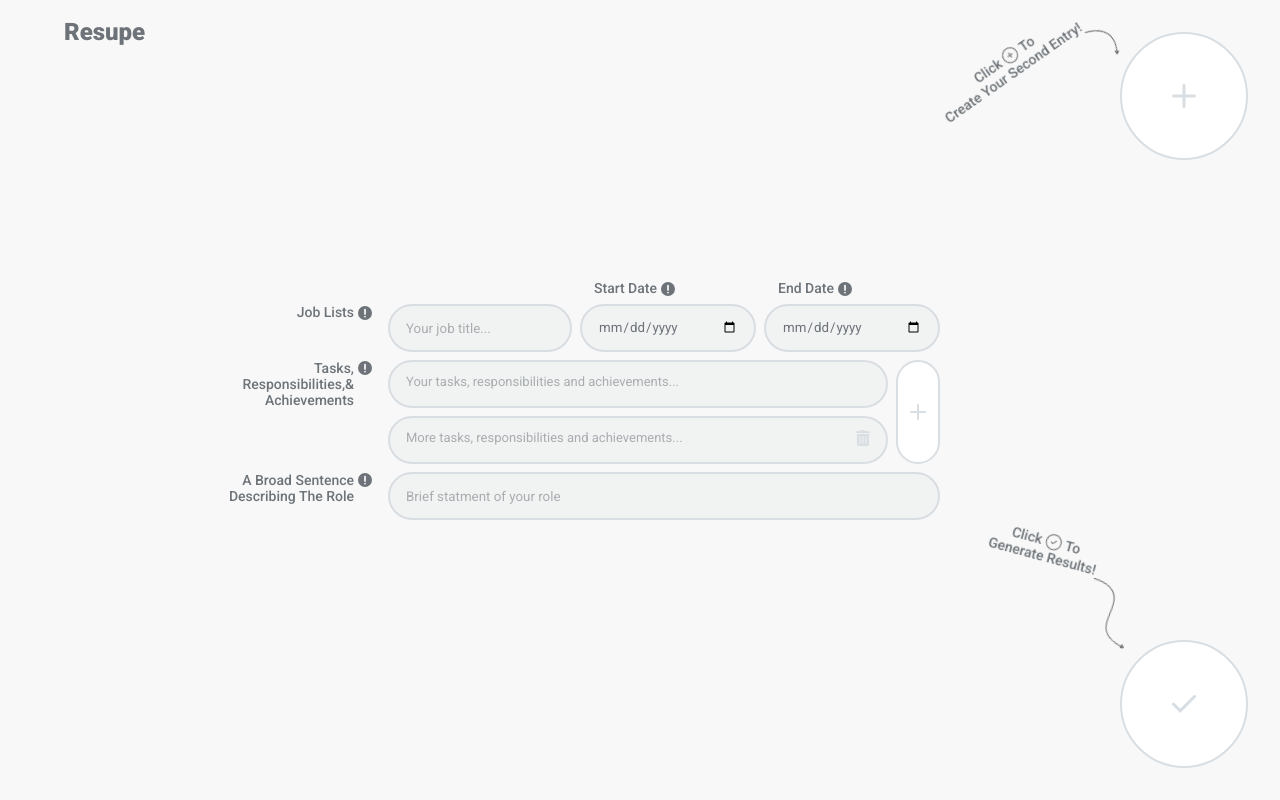
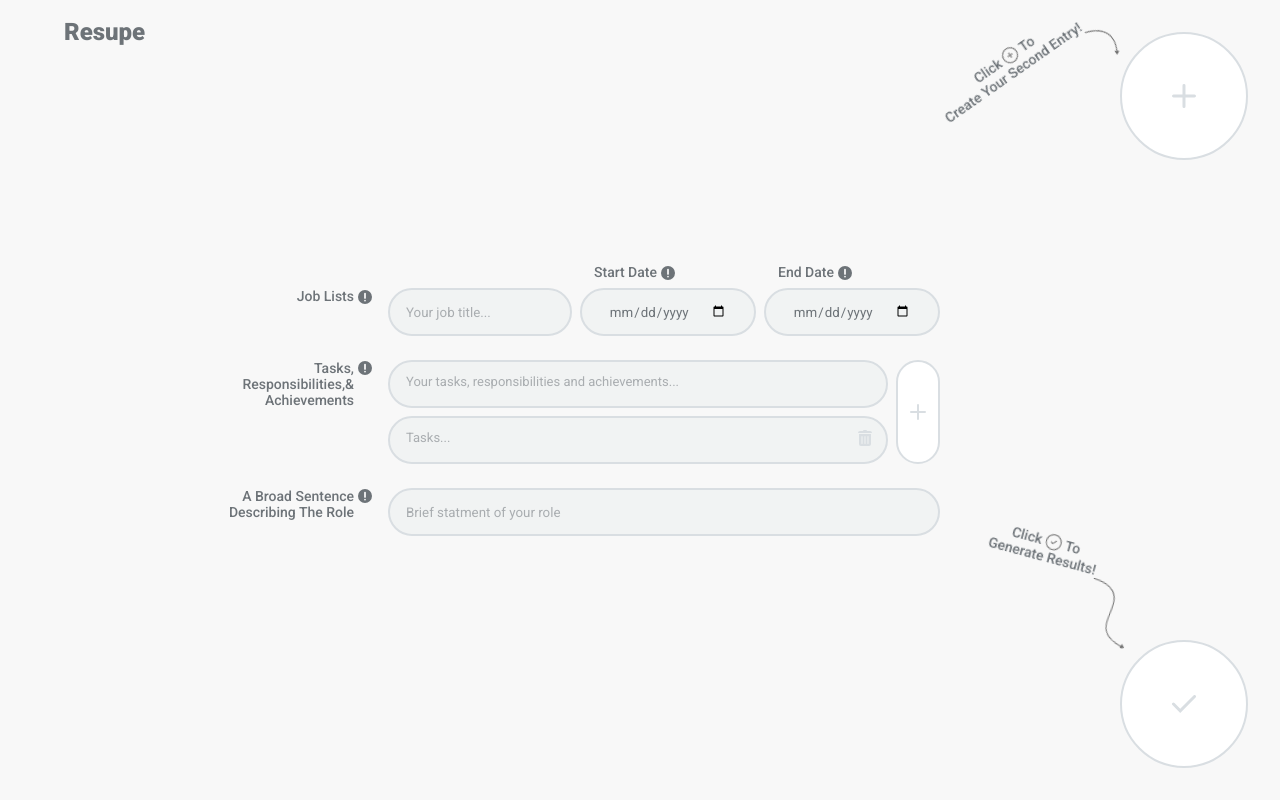
Before and after one commit to DoctorAcid/Resupe, a React (Create React App) app: page / in a window 1280 px wide. Both pictures are taken after a click on the element 911 px from the left and 412 px from the top of the page. Built offline with nearby package versions, Linux system fonts and the light colour scheme.

Commit message:
frontend update

```diff
--- a/package.json
+++ b/package.json
@@ -11,9 +11,10 @@
     "@types/react": "^18.0.26",
     "@types/react-dom": "^18.0.10",
     "@types/styled-components": "^5.1.26",
+    "framer-motion": "^8.4.3",
     "react": "^18.2.0",
     "react-dom": "^18.2.0",
-    "react-scripts": "^2.1.3",
+    "react-scripts": "^5.0.1",
     "react-transition-group": "^4.4.5",
     "styled-components": "^5.3.6",
     "typescript": "^4.9.4",
@@ -42,8 +43,5 @@
       "last 1 firefox version",
       "last 1 safari version"
     ]
-  },
-  "devDependencies": {
-    "@types/react-transition-group": "^4.4.5"
   }
 }
--- a/src/App.css
+++ b/src/App.css
@@ -6,6 +6,7 @@
     padding: 0;
     font-family: roboto, sans-serif;
     color: #6D7378;
+    scroll-behavior: smooth;
 }
 
 body {
--- a/src/Pages/Main.tsx
+++ b/src/Pages/Main.tsx
@@ -4,8 +4,8 @@ import { Column } from "../components/Containers/Column";
 import { Row } from "../components/Containers/Row";
 import MainContainer from "../components/MainContent/MainContainer";
 import NavBar from "../components/NavBar/NavBar";
-import { CSSTransition, TransitionGroup } from "react-transition-group";
 import "./style.css";
+import { motion } from "framer-motion";
 
 interface IputItmes {
   id: number;
@@ -13,7 +13,7 @@ interface IputItmes {
   isVisible: boolean;
 }
 
-const Wrap = styled.div`
+const Wrap = styled(motion.div)`
   display: flex;
   flex-direction: column;
   width: 100vw;
@@ -22,7 +22,7 @@ const Wrap = styled.div`
   align-items: center;
 `;
 
-const Wrapper = styled.div`
+const Wrapper = styled(motion.div)`
   display: flex;
   flex-direction: column;
   gap: 8px;
@@ -32,7 +32,6 @@ const Wrapper = styled.div`
   max-width: 90%;
   margin-left: -128px;
   opacity: 0;
-  transition: all ease-in 0.3s;
   @media (max-width: 920px) {
     margin-left: -64px;
   }
@@ -46,7 +45,7 @@ const Wrapper = styled.div`
   }
 `;
 
-const LargeButton = styled.div`
+const LargeButton = styled(motion.div)`
   display: flex;
   justify-content: center;
   align-items: center;
@@ -55,7 +54,6 @@ const LargeButton = styled.div`
   border-radius: 64px;
   background-color: #fff;
   border: 2px solid #d9dee2;
-  transition: all ease-in 0.3s;
   &:hover {
     transform: scale(1.1);
     background-color: #d9dee2;
@@ -92,7 +90,7 @@ const BottomSection = styled(Column)`
   }
 `;
 
-const ContentWrap = styled.div`
+const ContentWrap = styled(motion.div)`
   display: flex;
   flex-direction: column;
   justify-content: center;
@@ -103,18 +101,19 @@ const ContentWrap = styled.div`
   }
 `;
 
-const Content = styled.div`
+const Content = styled(motion.div)`
+  position: relative;
   display: flex;
   align-items: center;
-  padding: 48px 0;
-  transition: all ease-in 0.3s;
+  margin-top: -48px;
+  opacity: 0;
   @media (max-width: 742px) {
     flex-direction: column;
     gap: 16px;
   }
 `;
 
-const DeleteButton = styled.div`
+const DeleteButton = styled(motion.div)`
   display: flex;
   position: absolute;
   justify-content: center;
@@ -180,7 +179,7 @@ const AddTaskText = styled(Column)`
   }
 `;
 
-const Popup = styled.div`
+const Popup = styled(motion.div)`
   position: fixed;
   bottom: 32px;
   display: flex;
@@ -217,10 +216,6 @@ const Main = () => {
   const [mainWrapHeight, setMainWrapHeight] = useState(false);
 
   useEffect(() => {
-    if (mainWrap.current) {
-      mainWrap.current.style.opacity = "1";
-    }
-
     if (newEntry.current) {
       newEntry.current.scrollIntoView({
         behavior: "smooth",
@@ -231,6 +226,11 @@ const Main = () => {
   });
 
   const handleEntry = () => {
+    setClicked(true);
+    setTimeout(() => {
+      setClicked(false);
+    }, 800);
+    setPopupText("Added");
     setEntryInputs([
       ...entryInputs,
       {
@@ -239,8 +239,6 @@ const Main = () => {
         isVisible: true,
       },
     ]);
-    setClicked(true);
-    setPopupText("Added");
 
     if (mainWrap.current) {
       const WrapHeight = mainWrap.current.offsetHeight;
@@ -248,40 +246,29 @@ const Main = () => {
         setTopPosition(true);
       }
     }
-
-    if (addTask.current) {
-      addTask.current.style.opacity = "0";
-    }
-
-    if (popup.current) {
-      popup.current.style.opacity = "1";
-    }
-
-    setTimeout(() => {
-      if (popup.current) {
-        popup.current.style.opacity = "0";
-      }
-    }, 2000);
   };
 
   const handleSubmit = () => {
+    setClicked(true);
+    setTimeout(() => {
+      setClicked(false);
+    }, 800);
+    setPopupText("Submited");
     if (submitText.current) {
       submitText.current.style.opacity = "0";
     }
-
-    if (popup.current) {
-      popup.current.style.opacity = "1";
-      setPopupText("Submited");
-    }
-
-    setTimeout(() => {
-      if (popup.current) {
-        popup.current.style.opacity = "0";
-      }
-    }, 2000);
   };
 
   const removeContent = (index: number) => {
+    setClicked(true);
+    setTimeout(() => {
+      setClicked(false);
+    }, 800);
+    setPopupText("Removed");
+    setTimeout(() => {
+      setEntryInputs(entryInputs.filter((i) => i.id !== index));
+    }, 600);
+
     setEntryInputs(
       entryInputs.map((input) => {
         if (input.id === index) {
@@ -297,21 +284,6 @@ const Main = () => {
         setTopPosition(false);
       }
     }
-
-    setTimeout(() => {
-      setEntryInputs(entryInputs.filter((i) => i.id !== index));
-    }, 300);
-
-    setTimeout(() => {
-      if (popup.current) {
-        popup.current.style.opacity = "0";
-      }
-    }, 2000);
-
-    if (popup.current) {
-      popup.current.style.opacity = "1";
-      setPopupText("Removed");
-    }
   };
 
   return (
@@ -321,42 +293,60 @@ const Main = () => {
         justifyContent: topPosition || mainWrapHeight ? "flex-start" : "center",
       }}
     >
-      <Wrapper ref={mainWrap}>
+      <Wrapper animate={{ opacity: "1" }} ref={mainWrap}>
         <NavBar />
-
-        <TransitionGroup>
         <ContentWrap ref={contentWrap}>
           {entryInputs.map((index, i) => {
             if (index.id === 1) {
               return (
-                  <Content key={index.id}>
+                <Content
+                  key={index.id}
+                  style={{
+                    marginTop: "0px",
+                    padding: "48px 0",
+                    opacity: 1,
+                  }}
+                >
                   <MainContainer
                     titleOpacity={true}
                     setTopPosition={setTopPosition}
-                      setMainWrapHeight={setMainWrapHeight}
                   />
                 </Content>
               );
             }
             return (
-                <CSSTransition
-                  in={clicked}
-                  timeout={1000}
-                  classNames="main"
-                  key={index.id}
-                >
               <Content
                 className="content mainContent"
                 ref={newEntry}
+                animate={{
+                  marginTop: index.isVisible ? "0px" : "-48px",
+                  opacity: index.isVisible ? "1" : "0",
+                }}
+                transition={{
+                  delay: index.isVisible ? 0 : 0.3,
+                }}
+                key={index.id}
+              >
+                <motion.div
                   style={{
-                      opacity: index.isVisible ? "" : 0,
-                      marginTop: index.isVisible ? "0px" : "-300px",
+                    position: "relative",
+                    display: "flex",
+                    alignItems: "center",
+                    opacity: "0",
+                    marginTop: "-48px",
+                  }}
+                  animate={{
+                    padding: index.isVisible ? "48px 0" : "0px",
+                    marginTop: index.isVisible ? "0px" : "-48px",
+                    opacity: index.isVisible ? "1" : "0",
+                  }}
+                  transition={{
+                    delay: index.isVisible ? 0.3 : 0,
                   }}
                 >
                   <MainContainer
                     setTopPosition={setTopPosition}
                     titleOpacity={false}
-                      setMainWrapHeight={setMainWrapHeight}
                   />
                   <DeleteButton onClick={() => removeContent(index.id)}>
                     <svg
@@ -373,13 +363,13 @@ const Main = () => {
                       />
                     </svg>
                   </DeleteButton>
+                </motion.div>
               </Content>
-                </CSSTransition>
             );
           })}
         </ContentWrap>
-        </TransitionGroup>
       </Wrapper>
+
       <BottomSection>
         <AddTaskText ref={addTask}>
           <Row gap="4px" justify="c">
@@ -510,7 +500,8 @@ const Main = () => {
           </svg>
         </LargeButton>
       </BottomSection>
-      <Popup ref={popup}>
+
+      <Popup animate={{ opacity: clicked ? "1" : "0" }} ref={popup}>
         <svg
           xmlns="http://www.w3.org/2000/svg"
           width="18"
--- a/src/Pages/style.css
+++ b/src/Pages/style.css
@@ -1,30 +1,3 @@
-.content{
-    opacity: 0;
-    top: -300px;
-    transition: all ease-in 1s;
-}
-
-.input{
-    width: 100%;
-    opacity: 0;
-    top: -48px;
-    width: 0px;
-}
-
-.main-enter-active {
-    width: 100%;
-    position: relative;
-    opacity: 1;
-    top: 0;
-}
-
-.main-enter-done{
-    width: 100%;
-    position: relative;
-    opacity: 1;
-    top: 0;
-}
-
 
 
 
--- a/src/components/Containers/Column.tsx
+++ b/src/components/Containers/Column.tsx
@@ -1,7 +1,8 @@
 import React from "react";
 import styled from "styled-components";
+import { motion } from "framer-motion";
 
-export const Column = styled.div<{
+export const Column = styled(motion.div)<{
   width?: string;
   padding?: "sm" | "md" | "lg" | string;
   gap?: "sm" | "md" | "lg" | string;
--- a/src/components/Containers/Row.tsx
+++ b/src/components/Containers/Row.tsx
@@ -1,7 +1,8 @@
 import React from "react";
 import styled from "styled-components";
+import { motion } from "framer-motion";
 
-export const Row = styled.div<{
+export const Row = styled(motion.div)<{
   width?: string;
   padding?: "sm" | "md" | "lg" | string;
   gap?: "sm" | "md" | "lg" | string;
--- a/src/components/Inputs/inputs.tsx
+++ b/src/components/Inputs/inputs.tsx
@@ -1,29 +1,33 @@
 import React from "react";
 import styled from "styled-components";
+import { motion } from "framer-motion";
 
-export const Input = styled("input")`
+export const Input = styled(motion.input)`
+  display: flex;
+  justify-content: center;
   width: 100%;
   height: 48px;
-  padding: 12px 16px;
+  padding: 0 16px;
   border: 2px solid #d9dee2;
   border-radius: 24px;
   outline: none;
   color: #6d7378;
   background-color: #f1f3f3;
-  transition: all ease-in 0.3s;
   min-width: 128px;
   ::placeholder {
     color: #a9adb0;
   }
   &:hover {
     border: 2px solid #6d7378;
+    transition: all ease-in 0.3s;
   }
 `;
 
-export const LargeInput = styled.textarea`
+export const LargeInput = styled(motion.textarea)`
+  display: flex;
+  justify-content: center;
   width: 100%;
-  height: 0px;
-  padding: 12px 16px;
+  height: 100%;
   border: 2px solid #d9dee2;
   border-radius: 28px;
   outline: none;
@@ -32,11 +36,11 @@ export const LargeInput = styled.textarea`
   background-color: #f1f3f3;
   vertical-align: text-top;
   resize: none;
-  transition: all ease-in 0.3s;
   ::placeholder {
     color: #a9adb0;
   }
   &:hover {
     border: 2px solid #6d7378;
+    transition: all ease-in 0.3s;
   }
 `;
--- a/src/components/MainContent/MainContainer.tsx
+++ b/src/components/MainContent/MainContainer.tsx
@@ -1,10 +1,10 @@
 import React, { useEffect, useRef, useState } from "react";
-import { CSSTransition, TransitionGroup } from "react-transition-group";
 import styled from "styled-components";
 import { Column } from "../Containers/Column";
 import { Row } from "../Containers/Row";
 import { Input, LargeInput } from "../Inputs/inputs";
 import TitleTag from "../TitleTag/TitleTag";
+import { motion } from "framer-motion";
 
 interface InputItems {
   id: number;
@@ -15,24 +15,23 @@ interface InputItems {
 interface Props {
   setTopPosition: React.Dispatch<React.SetStateAction<boolean>>;
   titleOpacity: boolean;
-  setMainWrapHeight: React.Dispatch<React.SetStateAction<boolean>>;
 }
 
-const AddTasks = styled.div`
-  position: absolute;
+const AddTasks = styled(motion.div)`
   display: flex;
   flex-direction: column;
   justify-content: center;
   align-items: center;
   z-index: 1;
-  right: 7px;
   border: 2px solid #d9dee2;
   background-color: #fff;
   padding: 24px 12px;
   border-radius: 24px;
   height: 88px;
-  transition: all ease-in 0.3s;
+
+  transition: box-shadow ease-in 0.3s;
   &:hover {
+    transition: border ease-in 0.3s;
     border: 2px solid #6d7378;
     box-shadow: 8px 8px 40px 0px #0000000d;
   }
@@ -43,54 +42,72 @@ const AddTasks = styled.div`
   }
 `;
 
-const DeleteButton = styled.div`
+const DeleteButton = styled(motion.div)`
   position: absolute;
-  padding: 0 18px;
   right: 0;
-  transition: fill ease-in 0.3s;
+  opacity: 0;
+  padding: 0 16px;
+
   &:hover svg path {
     fill: red;
     transition: fill ease-in 0.3s;
   }
 `;
 
-const InputContaner = styled(Column)`
+const MultiInputs = styled(motion.div)`
+  display: flex;
+  align-items: flex-start;
+  justify-content: flex-start;
+  gap: 8px;
+  width: 100%;
+`;
+
+const InputContaner = styled(motion.div)`
+  position: relative;
+  display: flex;
+  align-items: center;
   width: 0;
-  transition: all ease-in 0.3s;
+  height: 0;
+  opacity: 1;
 `;
 
 const TopSection = styled(Column)`
   gap: 8px;
 `;
 
-const MainContainer = ({
-  setTopPosition,
-  titleOpacity,
-  setMainWrapHeight,
-}: Props) => {
+const MainContainer = ({ setTopPosition, titleOpacity }: Props) => {
   const textArea = useRef<HTMLDivElement>(null);
   const largeInput = useRef<HTMLDivElement>(null);
-  const addTaskButt = useRef<HTMLDivElement>(null);
   const topSection = useRef<HTMLDivElement>(null);
-  const TAWrap = useRef<HTMLDivElement>(null);
   const [inputFields, setInputFields] = useState<InputItems[]>([
     { id: 1, name: "input1", isVisible: false },
   ]);
 
-  const [lInputHeight, setLInputHeight] = useState(true);
+  const [clicked, setClicked] = useState(false);
+  const [inputHeight, setInputHeight] = useState(88);
+  const [inputWidth, setInputWidth] = useState("");
+  const [inputWidthReverse, setInputWidthReverse] = useState("100%");
 
-  const [inputHeight, setInputHeight] = useState(88);
+  function getTopSecHeight() {
+    if (topSection.current) {
+      const topSecHeight = topSection.current.offsetHeight;
+      if (topSecHeight > 480) {
+        return true;
+      }
+      return false;
+    }
+    return false;
+  }
 
-  function addHeight() {
+  function addButtonHeight() {
     if (inputFields.length === 1) {
       return 104;
     }
     return inputHeight + 56;
   }
 
-  function reduseHeight() {
+  function reduseButtonHeight() {
     if (inputFields.length === 2) {
-      setLInputHeight(true);
       setInputHeight(88);
       return inputHeight;
     }
@@ -99,15 +116,28 @@ const MainContainer = ({
 
   useEffect(() => {
     if (largeInput.current) {
-      largeInput.current.style.width = "100%";
+      largeInput.current.scrollIntoView({
+        behavior: "smooth",
+        block: "center",
+        inline: "center",
+      });
+    }
+  });
+
+  useEffect(() => {
+    if (inputFields.length === 2) {
+      if (textArea.current) {
+        const inputWidth = textArea.current.offsetWidth;
+        const width = String(inputWidth + 52) + "px";
+        setInputWidthReverse(width);
+      }
     }
   });
 
   const handleClick = () => {
-    setInputHeight(addHeight);
-
-    setLInputHeight(false);
-
+    setClicked(true);
+    setTopPosition(getTopSecHeight);
+    setInputHeight(addButtonHeight);
     setInputFields([
       ...inputFields,
       {
@@ -117,49 +147,21 @@ const MainContainer = ({
       },
     ]);
 
-    if (largeInput.current) {
-      largeInput.current.scrollIntoView({
-        behavior: "smooth",
-        block: "center",
-        inline: "center",
-      });
-    }
-
-    if (topSection.current) {
-      const position = topSection.current.getBoundingClientRect().top;
-      if (position < 160) {
-        setMainWrapHeight(true);
-      }
-    }
-
     if (inputFields.length === 1) {
-      setTimeout(() => {
-        if (addTaskButt.current) {
-          addTaskButt.current.style.position = "relative";
-        }
-        if (textArea.current) {
-          textArea.current.style.width = "100%";
-        }
-        if (TAWrap.current) {
-          TAWrap.current.style.alignItems = "flex-start";
-        }
-      }, 600);
-
-      if (addTaskButt.current) {
-        addTaskButt.current.style.right = "0";
-      }
-
       if (textArea.current) {
         const inputWidth = textArea.current.offsetWidth;
         const width = String(inputWidth - 52) + "px";
-        textArea.current.style.width = width;
-        textArea.current.style.flexDirection = "column";
-        textArea.current.style.gap = "8xp";
+        setInputWidth(width);
+
+        setTimeout(() => {
+          setInputWidth("100%");
+        }, 800);
       }
     }
   };
 
   const removeInput = (index: number) => {
+    setTopPosition(getTopSecHeight);
     setInputFields(
       inputFields.map((input) => {
         if (input.id === index) {
@@ -173,56 +175,22 @@ const MainContainer = ({
       setInputFields(inputFields.filter((i) => i.id !== index));
     }, 300);
 
-    setInputHeight(reduseHeight);
-
     if (inputFields.length === 2) {
-      setLInputHeight(true);
       setInputHeight(88);
     }
 
-    if (topSection.current) {
-      const position = topSection.current.getBoundingClientRect().top;
-      if (position > 160) {
-        setMainWrapHeight(false);
-      }
-    }
+    setInputHeight(reduseButtonHeight);
 
     if (inputFields.length === 2) {
-      if (textArea.current) {
-        const inputWidth = textArea.current.offsetWidth;
-        const width = String(inputWidth) + "px";
-        textArea.current.style.width = width;
+      setClicked(false);
       setTimeout(() => {
-          if (textArea.current) {
-            const inputWidth = textArea.current.offsetWidth;
-            const width = String(inputWidth + 52) + "px";
-            textArea.current.style.width = width;
-          }
-        }, 0);
-      }
-
-      if (addTaskButt.current) {
-        addTaskButt.current.style.right = "7px";
-      }
-
-      setTimeout(() => {
-        if (textArea.current) {
-          textArea.current.style.width = "100%";
-        }
-
-        if (addTaskButt.current) {
-          addTaskButt.current.style.position = "absolute";
-        }
-      }, 300);
-
-      if (TAWrap.current) {
-        TAWrap.current.style.alignItems = "center";
-      }
+        setInputWidthReverse("100%");
+      }, 800);
     }
   };
 
   return (
-    <TopSection ref={topSection}>
+    <TopSection animate={{ gap: clicked ? "24px" : "8px" }} ref={topSection}>
       <Row gap="sm" justify="fe" align="fe" style={{ flexWrap: "wrap" }}>
         <Row className="shiftTitle" align="fs" gap="md" style={{ flex: "1" }}>
           <TitleTag
@@ -264,60 +232,82 @@ const MainContainer = ({
           title="Tasks, Responsibilities,& Achievements"
           titleOpacity={titleOpacity}
         />
-        <Row gap="sm" ref={TAWrap}>
-          <TransitionGroup style={{ width: "100%" }}>
         <Row
           gap="sm"
+          animate={{
+            justifyContent: clicked ? "flex-start" : "center",
+          }}
+        >
+          <MultiInputs
+            animate={{
+              flexDirection: clicked ? "column" : "row",
+            }}
+            transition={{ delay: clicked ? 0 : 0.6 }}
             ref={textArea}
-              align="fs"
-              style={{ transition: "all ease-in 0.3s" }}
           >
-              {inputFields.map((index) => {
+            <motion.div
+              style={{
+                width: "100%",
+                display: "flex",
+                flexDirection: "column",
+                gap: "8px",
+              }}
+              animate={{
+                width: clicked ? inputWidth : inputWidthReverse,
+              }}
+            >
+              {inputFields.map((index, i) => {
                 if (index.id === 1) {
                   return (
                     <InputContaner
                       ref={largeInput}
                       key={index.id}
+                      animate={{
+                        height: clicked ? "48px" : "104px",
+                      }}
                       style={{
-                        height: lInputHeight ? "104px" : "48px",
+                        height: "104px",
+                        width: "100%",
                       }}
                     >
                       <LargeInput
+                        style={{
+                          padding: "12px 16px",
+                        }}
                         placeholder={
                           "Your tasks, responsibilities and achievements..."
                         }
-                        style={{
-                          height: lInputHeight ? "104px" : "48px",
-                        }}
                       />
                     </InputContaner>
                   );
                 }
                 return (
-                  <CSSTransition
-                    in={true}
-                    timeout={300}
-                    classNames="main"
-                    key={index.id}
-                  >
                   <InputContaner
                     ref={largeInput}
                     className="input"
-                      style={{
-                        opacity: index.isVisible ? "" : 0,
-                        marginTop: index.isVisible ? "0px" : "-48px",
-                        width: index.isVisible ? "" : "0px",
+                    animate={{
+                      width: index.isVisible ? "100%" : "0%",
+                      height: index.isVisible ? "48px" : "0px",
                     }}
+                    key={index.id}
                   >
                     <LargeInput
-                        placeholder={
-                          "More tasks, responsibilities and achievements..."
-                        }
+                      animate={{
+                        padding: index.isVisible ? "12px 16px" : "0px",
+                      }}
+                      placeholder={"Tasks..."}
+                    />
+                    <DeleteButton
+                      animate={{
+                        opacity: index.isVisible ? "1" : "0",
+                      }}
                       style={{
-                          height: "48px",
+                        transition: index.isVisible
+                          ? "all ease-in 1.4s"
+                          : "all ease-in 0.1s",
                       }}
-                      />
-                      <DeleteButton onClick={() => removeInput(index.id)}>
+                      onClick={() => removeInput(index.id)}
+                    >
                       <svg
                         xmlns="http://www.w3.org/2000/svg"
                         width="14"
@@ -333,15 +323,28 @@ const MainContainer = ({
                       </svg>
                     </DeleteButton>
                   </InputContaner>
-                  </CSSTransition>
                 );
               })}
-            </Row>
-          </TransitionGroup>
+            </motion.div>
+          </MultiInputs>
+          <Column
+            style={{
+              position: "absolute",
+              height: "fit-content",
+              width: "fit-content",
+              right: "7px",
+            }}
+            animate={{
+              position: clicked ? "relative" : "absolute",
+              right: clicked ? 0 : 7,
+            }}
+            transition={{ delay: clicked ? 0.2 : 0 }}
+          >
             <AddTasks
-            ref={addTaskButt}
               onClick={handleClick}
-            style={{ height: inputHeight }}
+              animate={{
+                height: inputHeight,
+              }}
             >
               <svg
                 xmlns="http://www.w3.org/2000/svg"
@@ -357,6 +360,7 @@ const MainContainer = ({
                 />
               </svg>
             </AddTasks>
+          </Column>
         </Row>
       </Row>
 
```
Also changed, not shown: 1 other file (tests, documents, lock files or other folders). Lines whose indentation alone changed are shown as unchanged.
